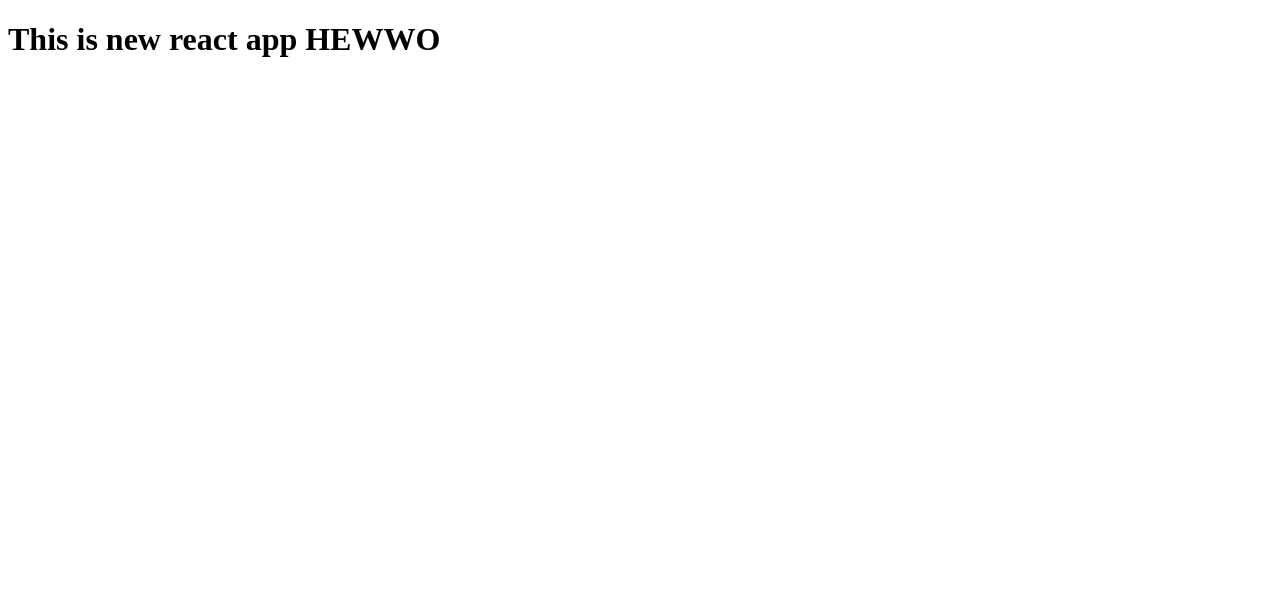
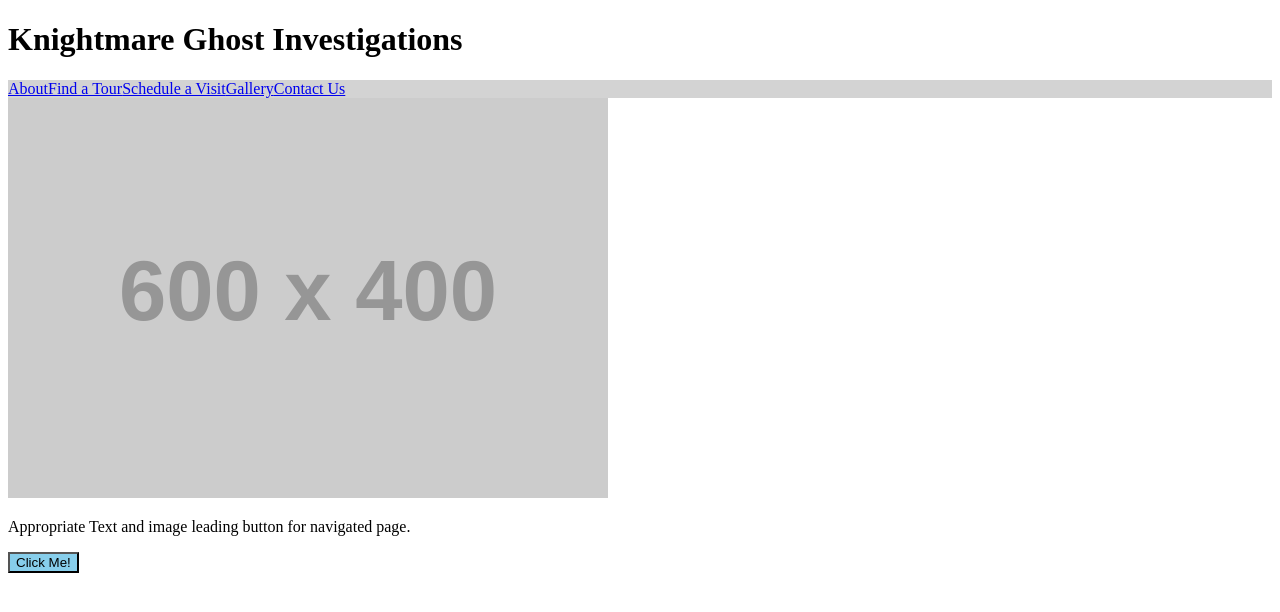
Before and after one commit to Jamzcode/Ghost_Hunter_Website, a React (Vite) app: page / in a window 1280 px wide. Shown: the top 612 px of the page. Built offline with nearby package versions, Linux system fonts and the light colour scheme.

Commit message:
Organized site layout into components

```diff
--- a/src/App.tsx
+++ b/src/App.tsx
@@ -1,6 +1,26 @@
+import Image from "./components/Image";
+import Button from "./components/Button";
+import Title from "./components/TItle";
+import NavigationBar from "./components/NavigationBar";
+import Text from "./components/Text";
+
 function App() {
   return (
-    <h1>This is new react app HEWWO</h1>
-  )
+    <>
+      {/* Website Title Component */}
+      <Title />
+
+      {/* Navigation Bar Component */}
+      <NavigationBar />
+
+      {/* Text Box Component */}
+      <Image />
+      {/* Text Component */}
+      <Text/>
+
+      {/* Button Component */}
+      <Button />
+    </>
+  );
 }
-export default App
+export default App;
--- /dev/null
+++ b/src/components/Button.tsx
@@ -0,0 +1,9 @@
+export default function Button() {
+  return <button style={styles.button}>Click Me!</button>;
+}
+
+const styles = {
+  button: {
+    backgroundColor: "skyblue",
+  },
+};
--- /dev/null
+++ b/src/components/Image.tsx
@@ -0,0 +1,9 @@
+export default function ImageCard() {
+  return (
+    <>
+      <div>
+        <img src="https://placehold.co/600x400" alt="" />
+      </div>
+    </>
+  );
+}
--- /dev/null
+++ b/src/components/NavigationBar.tsx
@@ -0,0 +1,17 @@
+export default function NavigationBar() {
+  return (
+    <nav style={styles.navigation}>
+      <a href="#">About</a>
+      <a href="#">Find a Tour</a>
+      <a href="#">Schedule a Visit</a>
+      <a href="#">Gallery</a>
+      <a href="#">Contact Us</a>
+    </nav>
+  );
+}
+
+const styles = {
+    navigation: {
+        backgroundColor: "lightgray"
+    }
+}
--- /dev/null
+++ b/src/components/Text.tsx
@@ -0,0 +1,3 @@
+export default function Text() {
+  return <p>Appropriate Text and image leading button for navigated page.</p>;
+}
--- /dev/null
+++ b/src/components/Title.tsx
@@ -0,0 +1,3 @@
+export default function Title() {
+  return <h1>Knightmare Ghost Investigations</h1>;
+}
```
